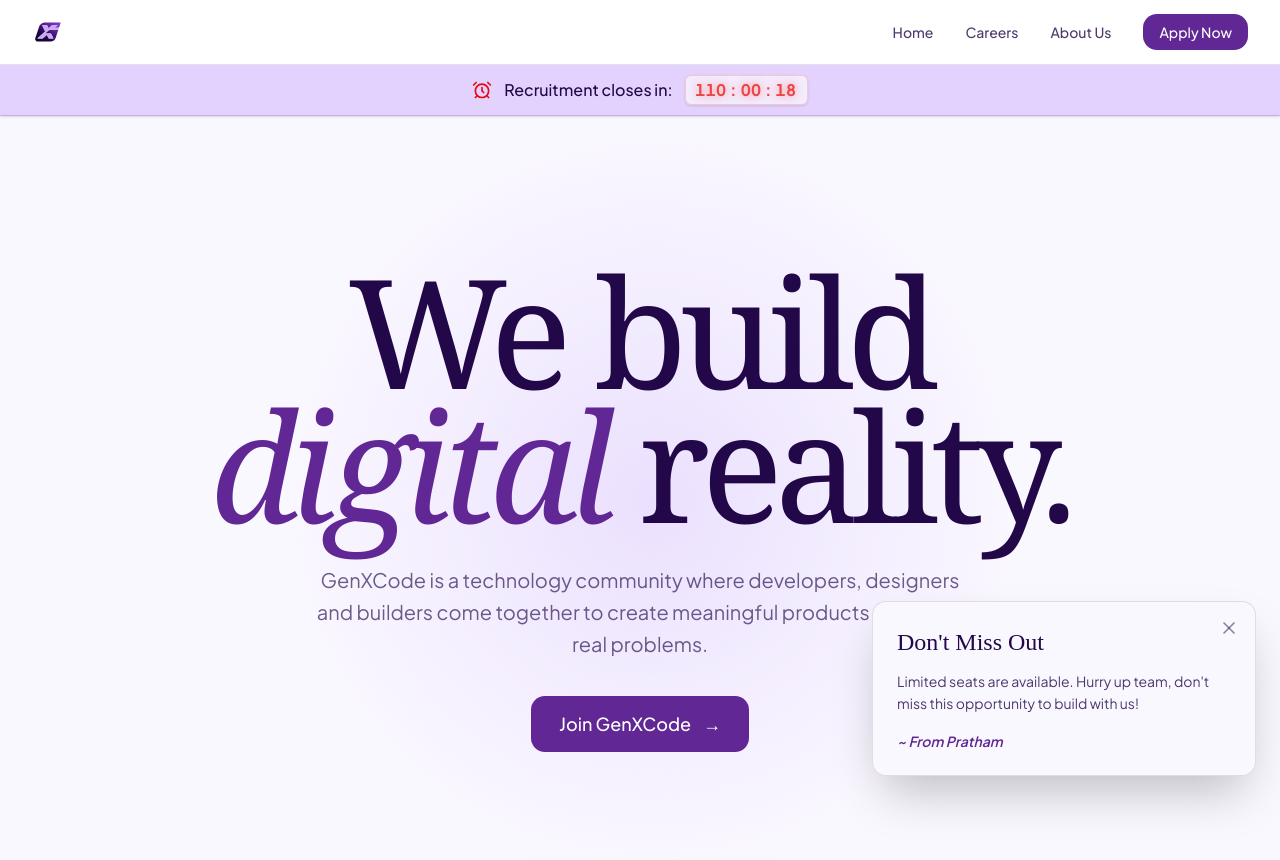
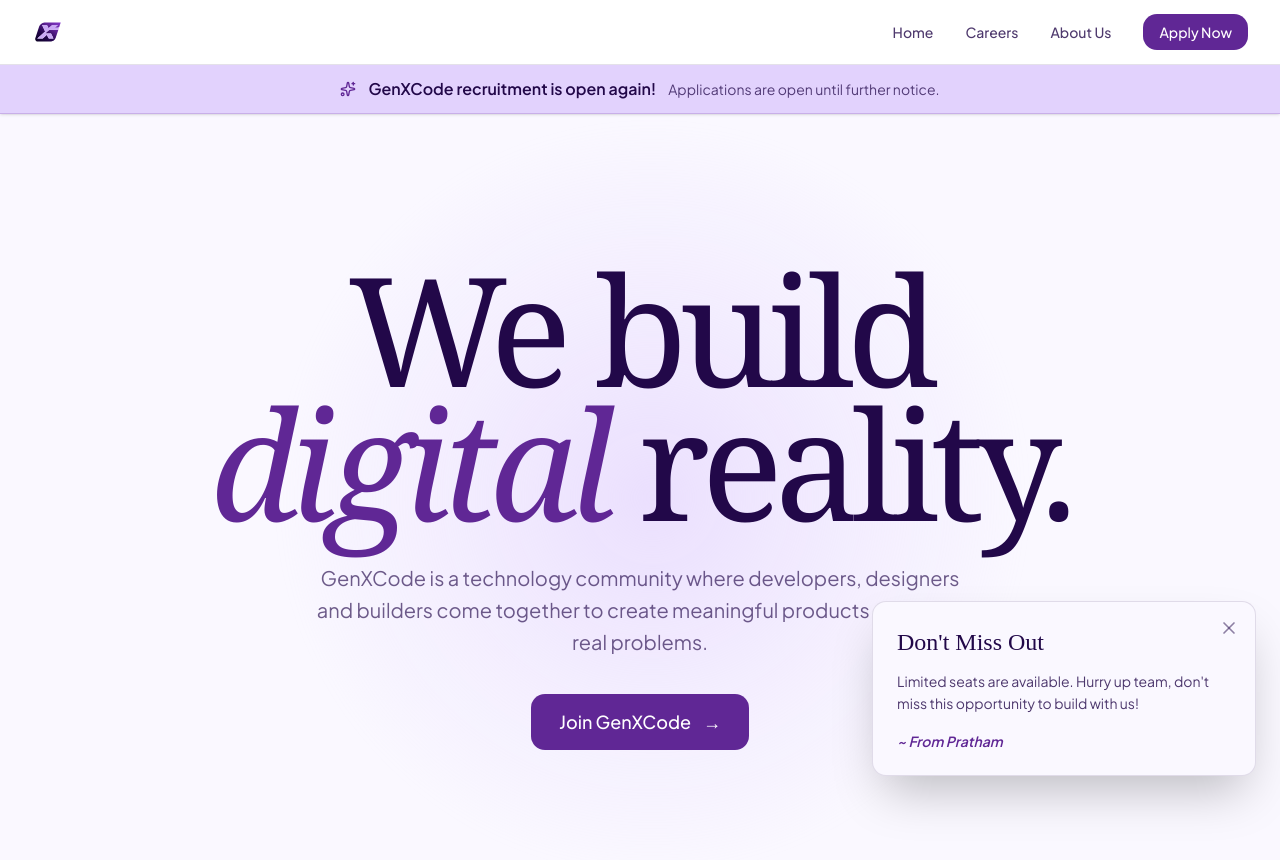
Before and after one commit to 0x-pratham/GXC-Recruitment, a Next.js app: page / in a window 1280 px wide. Shown: the top 860 px of the page. Built offline with nearby package versions, Linux system fonts and the light colour scheme.

Commit message:
Replace expired countdown with reopening announcement

```diff
--- a/app/_components/RecruitmentCountdown.tsx
+++ b/app/_components/RecruitmentCountdown.tsx
@@ -1,88 +1,22 @@
-// app/_components/RecruitmentCountdown.tsx
 "use client";
 
-import { useEffect, useState } from "react";
-import { AlarmClock, Loader2 } from "lucide-react";
+import { CheckCircle2, Sparkles } from "lucide-react";
 
 export function RecruitmentCountdown() {
-  const [timeLeft, setTimeLeft] = useState({ hours: 0, minutes: 0, seconds: 0 });
-  const [isClosed, setIsClosed] = useState(false);
-  const [isMounted, setIsMounted] = useState(false);
-
-  useEffect(() => {
-    setIsMounted(true);
-
-    // Target Date: Oct 7, 2026, 12:40 AM IST (26 hours from current time)
-    const targetDate = new Date("2026-10-07T00:40:00+05:30").getTime();
-
-    const interval = setInterval(() => {
-      const now = new Date().getTime();
-      const difference = targetDate - now;
-
-      if (difference <= 0) {
-        clearInterval(interval);
-        setIsClosed(true);
-
-        // Wait 3.5 seconds so they can read the message before redirecting
-        setTimeout(() => {
-          window.location.href = "https://genxcode.cosmolix.co.in";
-        }, 3500);
-      } else {
-        setTimeLeft({
-          // Removed the 24h modulo so it correctly shows 26 hours instead of 2
-          hours: Math.floor(difference / (1000 * 60 * 60)),
-          minutes: Math.floor((difference % (1000 * 60 * 60)) / (1000 * 60)),
-          seconds: Math.floor((difference % (1000 * 60)) / 1000),
-        });
-      }
-    }, 1000);
-
-    return () => clearInterval(interval);
-  }, []);
-
-  if (!isMounted) return null;
-
-  if (isClosed) {
-    return (
-      <div className="fixed inset-0 z-[9999] flex flex-col items-center justify-center bg-gx-surface text-gx-ink px-6">
-        <div className="flex flex-col items-center space-y-6 max-w-md">
-          <h1 className="text-4xl md:text-5xl text-gx-purple text-center tracking-tight">
-            Recruitment Closed
-          </h1>
-          <p className="text-lg text-center text-gx-ink/80 leading-relaxed">
-            Thank you for your overwhelming support and response. You are being redirected to our main portal...
-          </p>
-          <Loader2 className="w-8 h-8 text-gx-purple animate-spin mt-4" />
-        </div>
-      </div>
-    );
-  }
-
   return (
-    <>
-      <div className="sticky top-0 z-50 w-full bg-gx-lavender/95 backdrop-blur-sm text-gx-ink py-2.5 px-4 flex items-center justify-center gap-3 border-b border-gx-purple/20 shadow-sm transition-all">
-        <AlarmClock className="w-5 h-5 text-red-600 animate-pulse" />
-        <span className="text-sm md:text-base font-medium">
-          Recruitment closes in:
+    <section
+      aria-label="Recruitment announcement"
+      className="sticky top-0 z-50 w-full border-b border-gx-purple/20 bg-gx-lavender/95 px-4 py-3 text-gx-ink shadow-sm backdrop-blur-sm"
+    >
+      <div className="mx-auto flex max-w-5xl flex-wrap items-center justify-center gap-x-3 gap-y-1 text-center">
+        <Sparkles aria-hidden="true" className="h-4 w-4 text-gx-purple" />
+        <span className="text-sm font-semibold sm:text-base">
+          GenXCode recruitment is open again!
         </span>
-        {/* Added 'animate-timebomb' to the numbers for the red blinking effect */}
-        <span className="animate-timebomb font-bold tracking-wider tabular-nums bg-gx-background/60 px-2.5 py-0.5 rounded-md border border-red-500/20 text-sm md:text-base shadow-sm">
-          {String(timeLeft.hours).padStart(2, '0')} : {String(timeLeft.minutes).padStart(2, '0')} : {String(timeLeft.seconds).padStart(2, '0')}
+        <span className="text-sm text-gx-ink/75">
+          Applications are open until further notice.
         </span>
       </div>
-
-      {/* Inline styles for the specific hard-blink timebomb effect */}
-      <style dangerouslySetInnerHTML={{
-        __html: `
-          @keyframes timebomb-blink {
-            0%, 49% { color: #ef4444; text-shadow: 0 0 10px rgba(239, 68, 68, 0.6); }
-            50%, 100% { color: #220849; text-shadow: none; }
-          }
-          .animate-timebomb {
-            animation: timebomb-blink 1s infinite;
-          }
-        `
-      }} />
-    </>
+    </section>
   );
 }
```
